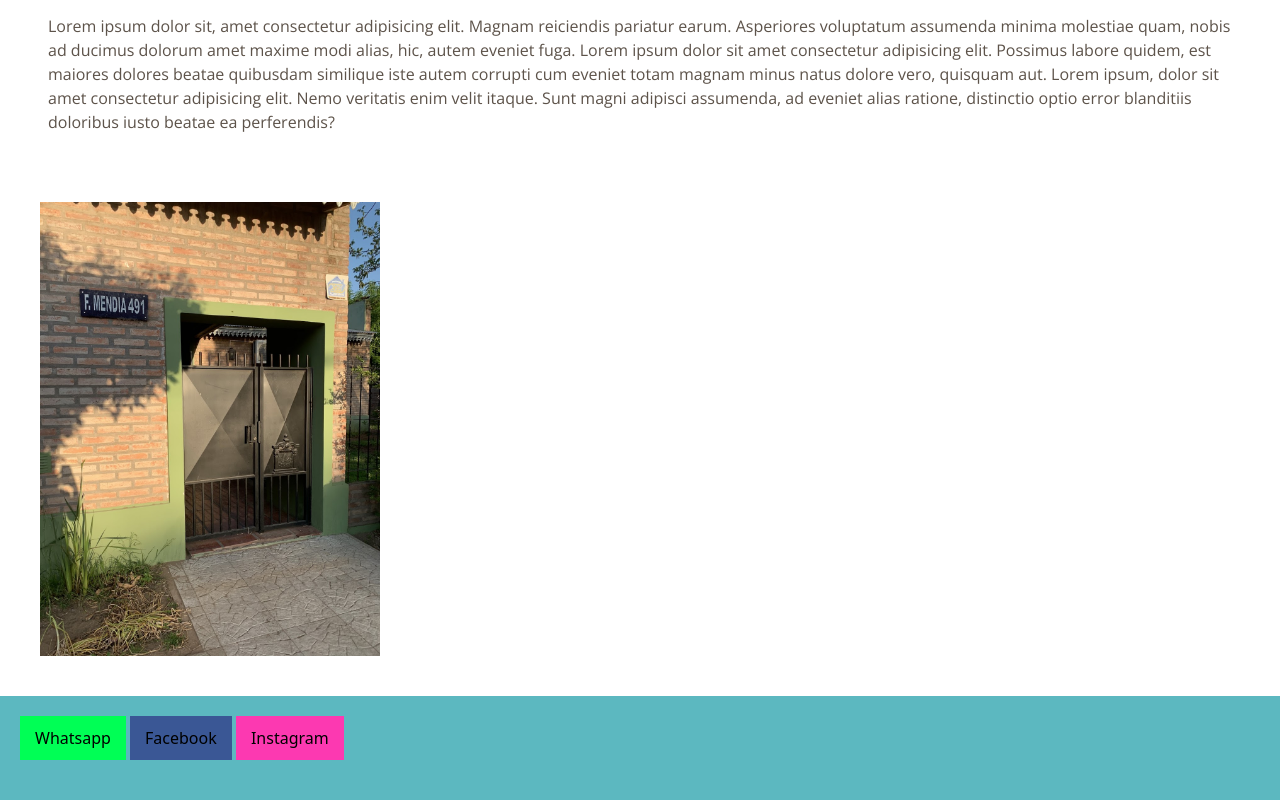
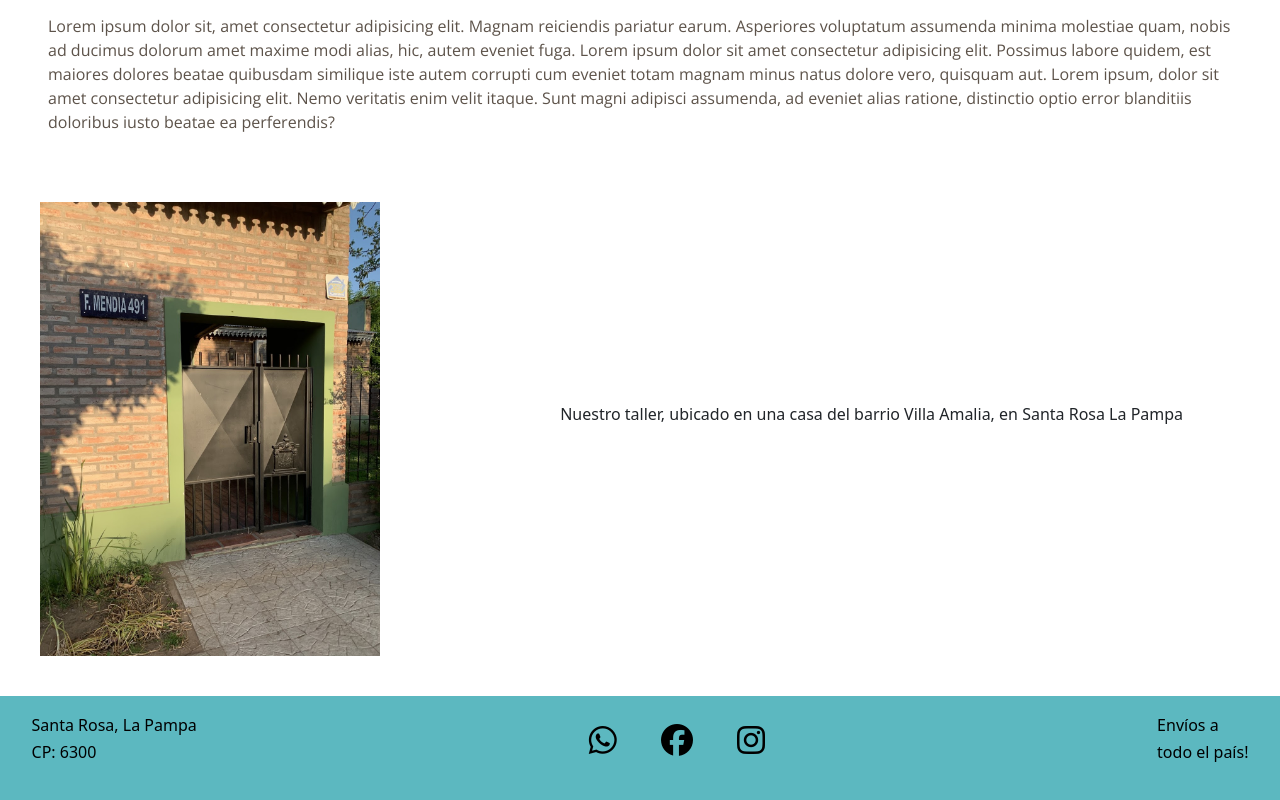
Before and after one commit to andibellagamba/AndresBellagamba, a plain HTML site: page secciones/nosotros.html in a window 1280 px wide. Shown: the part 550-1350 px from the top of the page. Drawn offline with nearby package versions, Linux system fonts and the light colour scheme; a web font is replaced by a local one.

Commit message:
Add files via upload

```diff
--- a/secciones/nosotros.html
+++ b/secciones/nosotros.html
@@ -4,6 +4,7 @@
     <meta charset="UTF-8">
     <meta http-equiv="X-UA-Compatible" content="IE=edge">
     <meta name="viewport" content="width=device-width, initial-scale=1.0">
+    <script src="https://kit.fontawesome.com/a8d4248bc4.js" crossorigin="anonymous"></script>
     <link rel="stylesheet" href="../estilos/style.css">
     <link rel="shortcut icon" href="../img/celita.png">
     <!-- CSS only -->
@@ -65,8 +66,9 @@
 
 
 
-<section>
+<section class="textotaller">
     <img class="nosotros" src="../img/2020-10-17.jpg" alt="nosotros">
+    <div class="textonosotros"> Nuestro taller, ubicado en una casa del barrio Villa Amalia, en Santa Rosa La Pampa</div>
 </section>
 
 
@@ -74,9 +76,22 @@
 
 
 <footer class="footer">
-    <button type="button" class="btn--whatsapp">Whatsapp</button>
-    <button type="button" class="btn--facebook">Facebook</button>
-    <button type="button" class="btn--instagram">Instagram</button>
+  <!-- logo redes sociales -->
+    <div class="textofooter">
+      <h6>Santa Rosa, La Pampa</h6>
+      <h6>CP: 6300</h6>
+    </div>
+    <div class="iconosredes">
+    <a href="https://www.whatsapp.com/"><i class="fa-brands fa-whatsapp"></i></a>
+    <a href="https://www.facebook.com/celita_bags-104091401389720"><i class="fa-brands fa-facebook"></i></a>
+    <a href="https://www.instagram.com/celita_bags/"><i class="fa-brands fa-instagram"></i></a>
+
+  </div>
+
+    <div class="textofooter2">
+      <h6>Envíos a </h6>
+      <h6>todo el país!</h6>
+    </div>
 
 </footer>
 
--- a/style/style.scss
+++ b/style/style.scss
@@ -9,8 +9,7 @@ header {
     background-color: #5cb8c0;
     height: 1.4cm;
     width: 100%;
-    display: -webkit-box;
-    display: -ms-flexbox;
+
     display: flex;
     -webkit-box-orient: horizontal;
     -webkit-box-direction: normal;
@@ -25,8 +24,7 @@ header {
   }
 
   header nav {
-    display: -webkit-box;
-    display: -ms-flexbox;
+
     display: flex;
     -webkit-box-align: center;
         -ms-flex-align: center;
@@ -145,7 +143,9 @@ header {
     color: black;
     grid-area: footer;
     z-index: 1;
+    justify-content: center;
   }
+
 
 
   /*mapas*/
```
Also changed, not shown: index.html (+13 -4 lines), secciones/carrito.html (+18 -4 lines), secciones/contacto.html (+18 -4 lines), secciones/productos.html (+17 -3 lines), estilos/operaciones.css, estilos/style.css, 1 other file.
